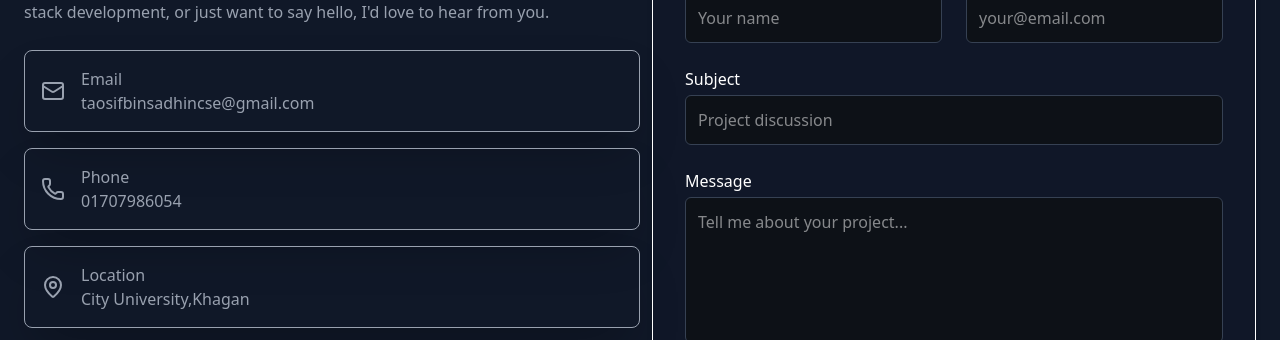
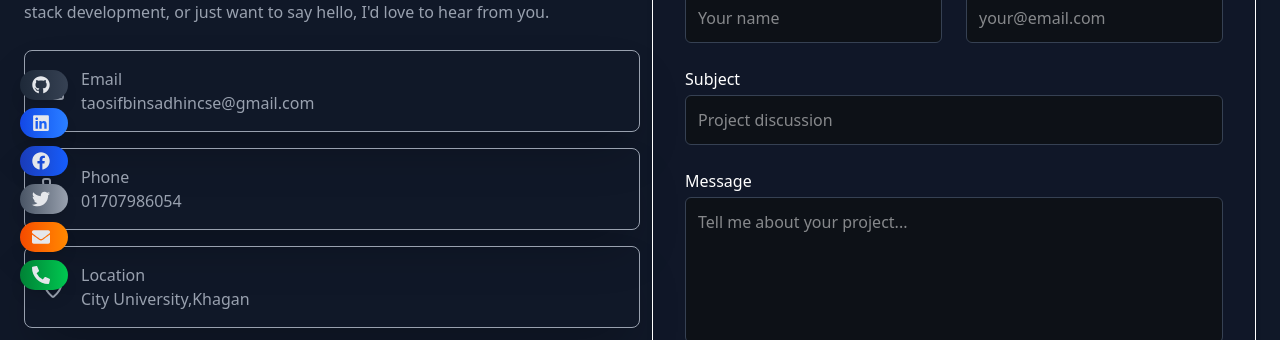
Before and after one commit to sadhin28/developer-sadhin-protfolio, a Next.js app: page /contact in a window 1280 px wide. Shown: the part 180-520 px from the top of the page. Built offline with nearby package versions, Linux system fonts and the light colour scheme.

Commit message:
add stickey side icons

```diff
--- a/src/app/components/Repositories.jsx
+++ b/src/app/components/Repositories.jsx
@@ -69,6 +69,7 @@ export default function Projects() {
 
   return (
     <section id="projects" className="max-w-7xl mx-auto  py-10">
+
       <h2 className="text-3xl font-bold text-center mb-10 dark:text-white">
         My GitHub <span className="text-blue-500">Repositories</span>
       </h2>
--- a/src/app/components/SocialStickey.jsx
+++ b/src/app/components/SocialStickey.jsx
@@ -1,7 +1,171 @@
-import React from 'react'
+"use client";
+import { useState, useEffect, useRef } from "react";
+import {
+  FaGithub,
+  FaLinkedin,
+  FaFacebook,
+  FaTwitter,
+  FaYoutube,
+  FaEnvelope,
+  FaPhoneAlt,
+} from "react-icons/fa";
+import { HiMenuAlt3, HiX } from "react-icons/hi";
 
-export default function SocialStickey() {
+export default function SocialSticky() {
+  const links = [
+    {
+      name: "GitHub",
+      icon: <FaGithub />,
+      url: "https://github.com/sadhin28",
+      color: "from-gray-800 to-gray-700",
+    },
+    {
+      name: "LinkedIn",
+      icon: <FaLinkedin />,
+      url: "https://www.linkedin.com/in/taosif-bin-sadhin-527899368",
+      color: "from-blue-700 to-blue-500",
+    },
+    {
+      name: "Facebook",
+      icon: <FaFacebook />,
+      url: "https://facebook.com/taosifsadhin",
+      color: "from-blue-800 to-blue-600",
+    },
+    {
+      name: "Twitter",
+      icon: <FaTwitter />,
+      url: "https://x.com/sadhincse",
+      color: "from-gray-600 to-gray-400",
+    },
+    {
+      name: "Email",
+      icon: <FaEnvelope />,
+      url: "mailto:taosifbin.sadhin@gmail.com",
+      color: "from-orange-600 to-orange-400",
+    },
+    {
+      name: "Call",
+      icon: <FaPhoneAlt />,
+      url: "tel:+8801707986054",
+      color: "from-green-700 to-green-500",
+    },
+  ];
+
+  const [pos, setPos] = useState({ x: 20, y: 250 });
+  const [dragging, setDragging] = useState(false);
+  const [offset, setOffset] = useState({ x: 0, y: 0 });
+  const [collapsed, setCollapsed] = useState(true);
+  const [isLeftSide, setIsLeftSide] = useState(true);
+  const ref = useRef(null);
+
+  // Keep inside screen & detect which side
+  useEffect(() => {
+    const handleResize = () => {
+      setPos((prev) => ({
+        x: Math.min(prev.x, window.innerWidth - 80),
+        y: Math.min(prev.y, window.innerHeight - 80),
+      }));
+    };
+    window.addEventListener("resize", handleResize);
+    return () => window.removeEventListener("resize", handleResize);
+  }, []);
+
+  const startDrag = (clientX, clientY) => {
+    setDragging(true);
+    setOffset({ x: clientX - pos.x, y: clientY - pos.y });
+  };
+
+  const moveDrag = (clientX, clientY) => {
+    if (!dragging) return;
+    const newX = Math.max(0, Math.min(clientX - offset.x, window.innerWidth - 60));
+    const newY = Math.max(0, Math.min(clientY - offset.y, window.innerHeight - 60));
+    setPos({ x: newX, y: newY });
+    setIsLeftSide(newX < window.innerWidth / 2);
+  };
+
+  const stopDrag = () => setDragging(false);
+
   return (
-    <div>SocialStickey</div>
-  )
+    <div
+      ref={ref}
+      style={{ left: `${pos.x}px`, top: `${pos.y}px` }}
+      onMouseDown={(e) => startDrag(e.clientX, e.clientY)}
+      onMouseMove={(e) => moveDrag(e.clientX, e.clientY)}
+      onMouseUp={stopDrag}
+      onMouseLeave={stopDrag}
+      onTouchStart={(e) => startDrag(e.touches[0].clientX, e.touches[0].clientY)}
+      onTouchMove={(e) => moveDrag(e.touches[0].clientX, e.touches[0].clientY)}
+      onTouchEnd={stopDrag}
+      className="fixed z-50 select-none cursor-grab active:cursor-grabbing"
+    >
+      {/* Floating Toggle Button */}
+      <div className="relative">
+        <button
+          onClick={() => setCollapsed(!collapsed)}
+          className="w-12 md:hidden visible h-12 flex items-center justify-center rounded-full bg-gradient-to-r from-gray-900 to-gray-700 text-white shadow-lg hover:scale-110 transition-transform duration-300"
+        >
+          {collapsed ? (
+            <HiMenuAlt3 className="text-2xl" />
+          ) : (
+            <HiX className="text-2xl" />
+          )}
+        </button>
+
+        {/* Collapsible Icon List */}
+        <ul
+          className={`absolute ${
+            isLeftSide ? "left-[65px]" : "right-[65px]"
+          } top-1/2 -translate-y-1/2 flex flex-col gap-2 transition-all duration-500 ${
+            collapsed
+              ? "opacity-0 translate-x-[-10px] pointer-events-none"
+              : "opacity-100 translate-x-0"
+          }`}
+        >
+          {links.map((link) => (
+            <li key={link.name}>
+              <a
+                href={link.url}
+                target="_blank"
+                rel="noopener noreferrer"
+                className={`flex items-center justify-center w-10 h-10 bg-gradient-to-r ${link.color} text-white rounded-full shadow-md hover:scale-110 transition-all duration-300`}
+              >
+                {link.icon}
+              </a>
+            </li>
+          ))}
+        </ul>
+      </div>
+
+      {/* Desktop Hover Sidebar */}
+      <ul
+        className={`hidden md:flex flex-col gap-2 ${
+          isLeftSide ? "items-start" : "items-end"
+        }`}
+      >
+        {links.map((link) => (
+          <li key={link.name} className="group relative">
+            <a
+              href={link.url}
+              target="_blank"
+              rel="noopener noreferrer"
+              className={`flex items-center gap-2 ${
+                isLeftSide ? "flex-row" : "flex-row-reverse"
+              } w-12 hover:w-44 bg-gradient-to-r ${link.color} px-3 py-1.5 rounded-2xl shadow-lg hover:shadow-blue-500/40 transition-all duration-500 overflow-hidden`}
+            >
+              <span className="text-lg text-gray-200 group-hover:text-white transition-all duration-300">
+                {link.icon}
+              </span>
+              <span
+                className={`whitespace-nowrap opacity-0 group-hover:opacity-100 text-xs transition-all duration-500 ${
+                  isLeftSide ? "" : "text-right"
+                }`}
+              >
+                {link.name}
+              </span>
+            </a>
+          </li>
+        ))}
+      </ul>
+    </div>
+  );
 }
--- a/src/app/globals.css
+++ b/src/app/globals.css
@@ -18,6 +18,19 @@
     --foreground: #ededed;
   }
 }
+@keyframes bounce-slow {
+  0%, 100% {
+    transform: translateY(0);
+  }
+  50% {
+    transform: translateY(-5px);
+  }
+}
+
+.animate-bounce-slow {
+  animation: bounce-slow 3s infinite;
+}
+
 
 /* body {
   background: var(--background);
--- a/src/app/layout.js
+++ b/src/app/layout.js
@@ -3,6 +3,7 @@ import "./globals.css";
 import Navbar from "./components/Navbar";
 import Footer from "./components/Footer";
 import GlowingCursor from "./components/GlowingCursor";
+import SocialSticky from "./components/SocialStickey";
 
 const geistSans = Geist({
   variable: "--font-geist-sans",
@@ -31,6 +32,7 @@ export default function RootLayout({ children }) {
         <main className="pt-16 text-white bg-gray-900 ">
           <div className="px-6  max-w-7xl mx-auto min-h-[calc(100vh-341px)]">
                <GlowingCursor/>
+               <SocialSticky/>
                {children}
           </div>
         </main>
```
